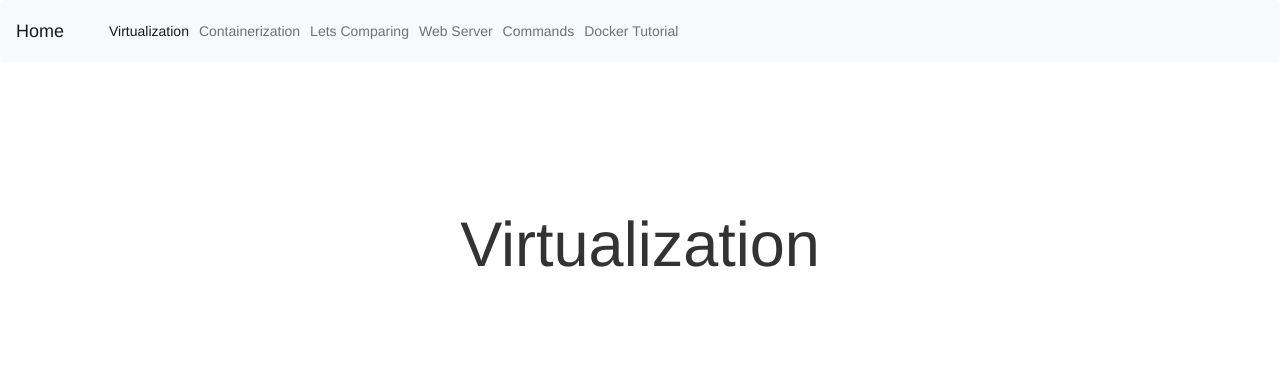
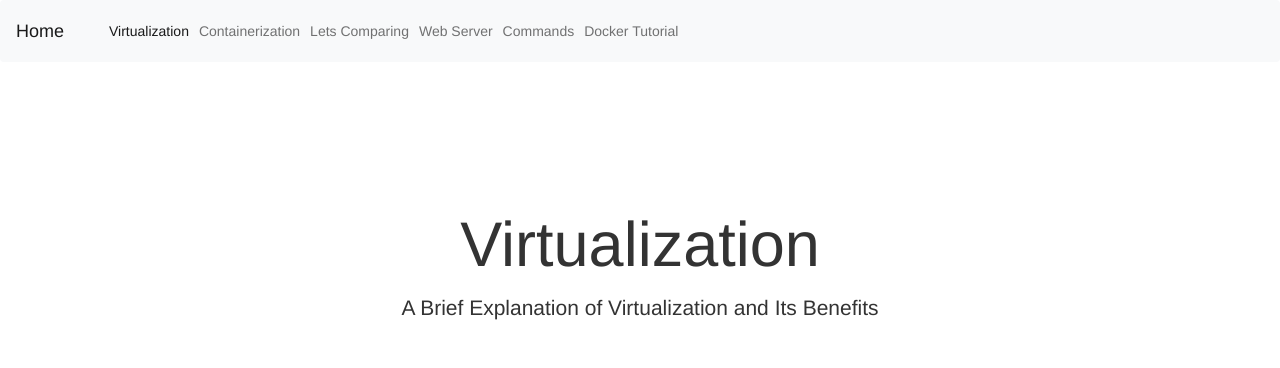
Before and after one commit to vfm2/is601-DockerLinuxContainerization, a plain HTML site: page docs/virtualization.html in a window 1280 px wide. Shown: the top 368 px of the page. Drawn offline with nearby package versions, Linux system fonts and the light colour scheme.

Commit message:
Fix: add in subtitles to virt and cont pages

```diff
--- a/docs/virtualization.html
+++ b/docs/virtualization.html
@@ -47,7 +47,7 @@
     <div class="jumbotron jumbotron-fluid" style="background-color:transparent !important;">
         <div class="container">
             <h1 class="display-4 text-center">Virtualization</h1>
-            <!--- <p class="lead text-center">Neque porro quisquam est qui dolorem ipsum quia dolor sit amet, consectetur</p> -->
+            <p class="lead text-center">A Brief Explanation of Virtualization and Its Benefits</p>
         </div>
     </div>
 
```
Also changed, not shown: docs/containerization.html (+1 -1 lines).
